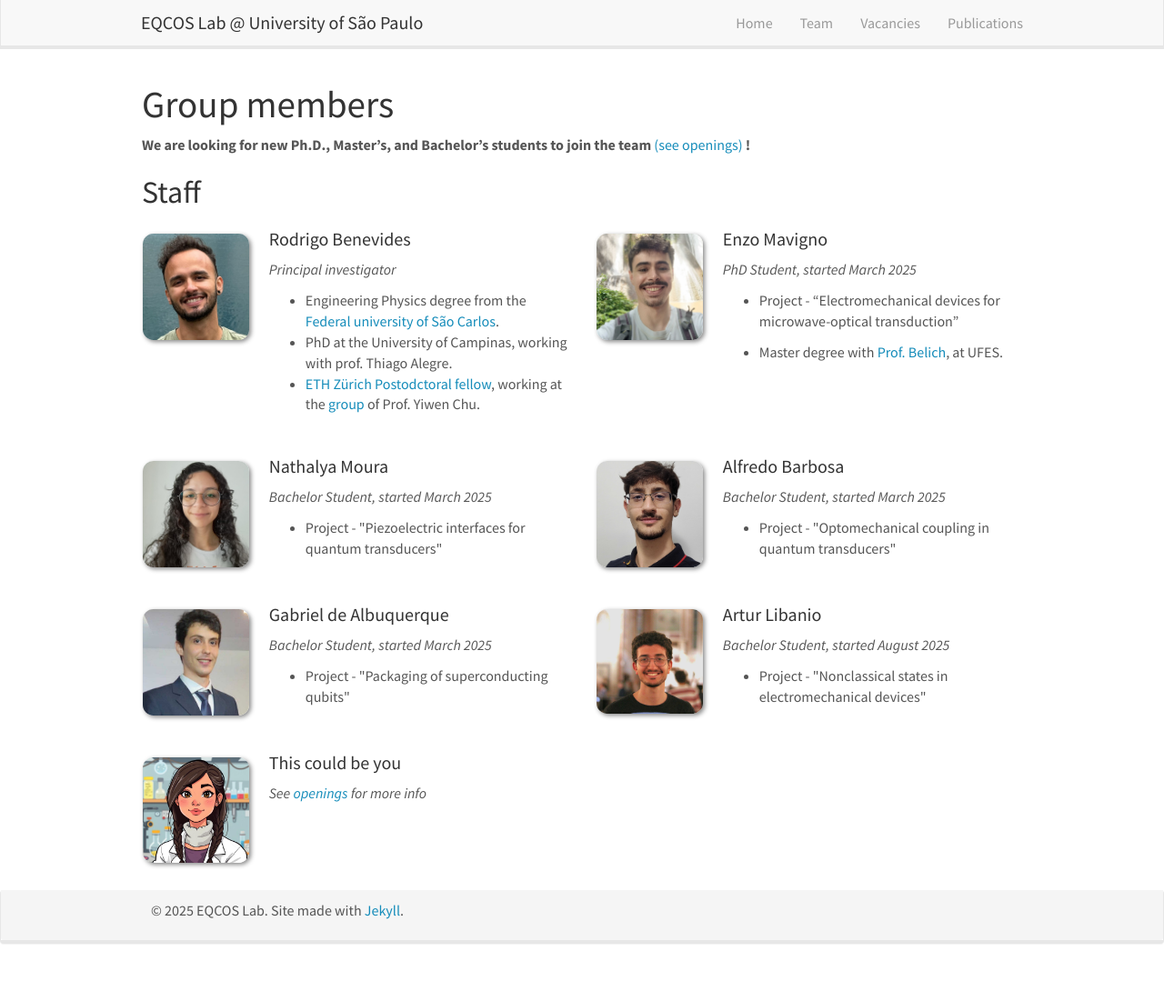
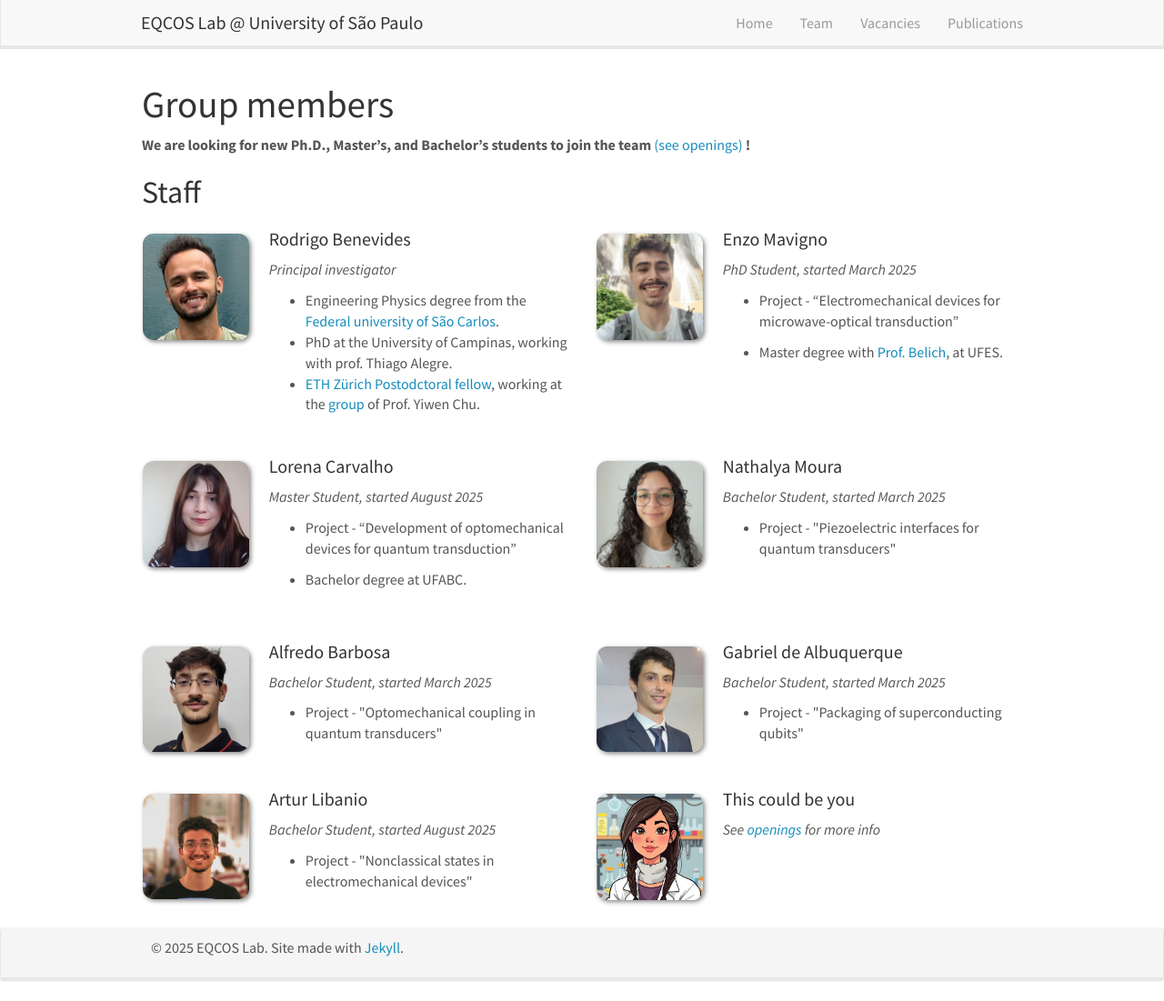
Before and after one commit to rsilvabenevides/eqcos.org, a Jekyll site: the page built from _pages/team.md, in a window 1280 px wide and 1101 px high. Shown: the whole window at 91% size. Built offline with Jekyll 4.4.1, drawn with Linux system fonts in a browser that asks for light colours; nearby versions of some CDN libraries.

Commit message:
Adding Lorena

```diff
--- a/_data/team_members.yml
+++ b/_data/team_members.yml
@@ -13,6 +13,15 @@
   number_educ: 2
   education1: Project - "Electromechanical devices for microwave-optical transduction"
   education2: Master degree with <a href="https://scholar.google.com/citations?user=3pCV7EYAAAAJ&hl=pt-BR">Prof. Belich</a>, at UFES.
+  # number_educ: 2
+  # education2: BSc Jilin University
+
+- name: Lorena Carvalho
+  photo: Foto_Carvalho.jpg
+  info: Master Student, started August 2025
+  number_educ: 2
+  education1: Project - "Development of optomechanical devices for quantum transduction"
+  education2: Bachelor degree at UFABC.
   # number_educ: 2
   # education2: BSc Jilin University
 
```
Also changed, not shown: images/teampic/Foto_carvalho.jpg (added).
